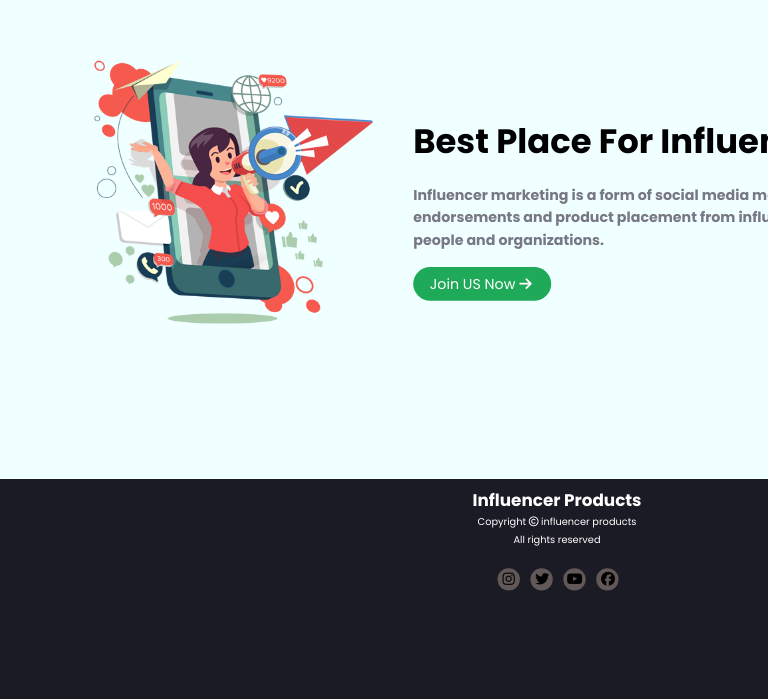
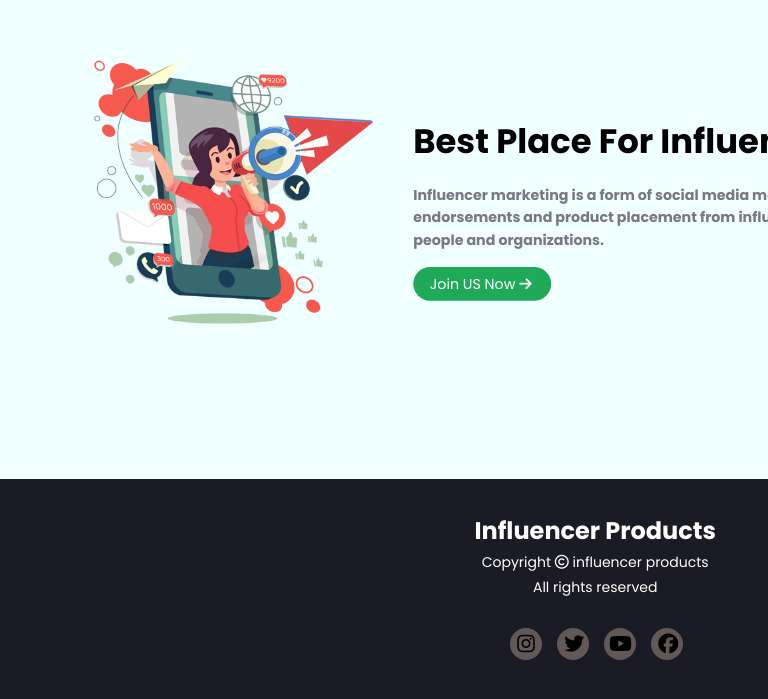
Before and after one commit to emonmorol/assignment-2, a plain HTML site: page index.html in a window 768 px wide. Shown: the part 4573-5272 px from the top of the page. Drawn offline with Linux system fonts and the light colour scheme.

Commit message:
width solve

```diff
--- a/style.css
+++ b/style.css
@@ -515,9 +515,10 @@ footer {
   footer {
     position: relative;
     top: 2000px;
-    width: 145%;
+    width: 155%;
   }
   .footer-container {
-    transform: scale(0.7);
+    position: relative;
+    bottom: 20px;
   }
 }
```
